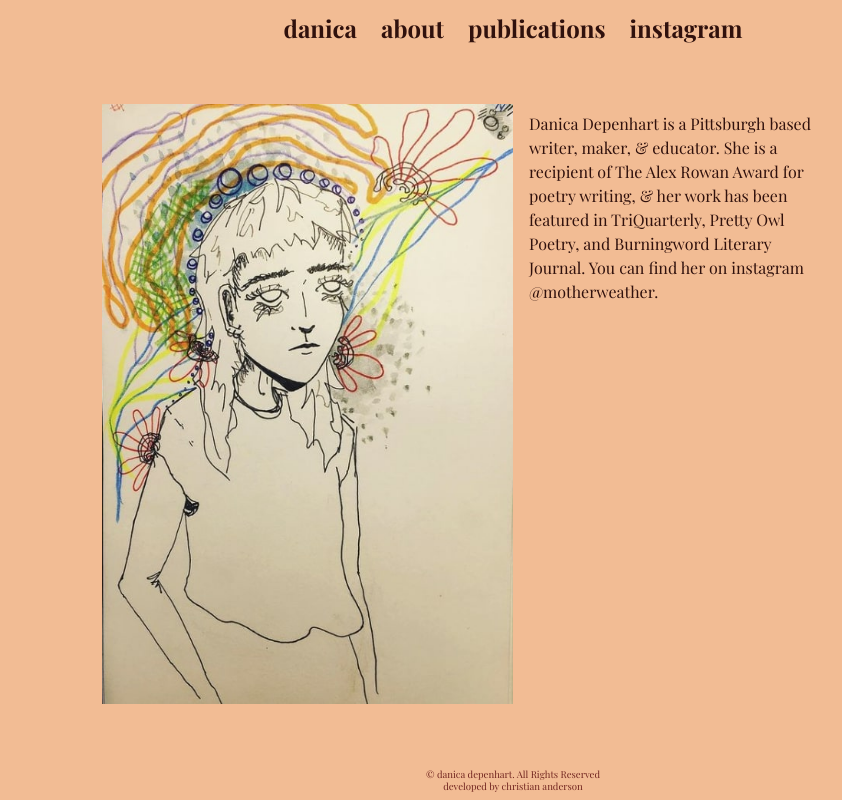
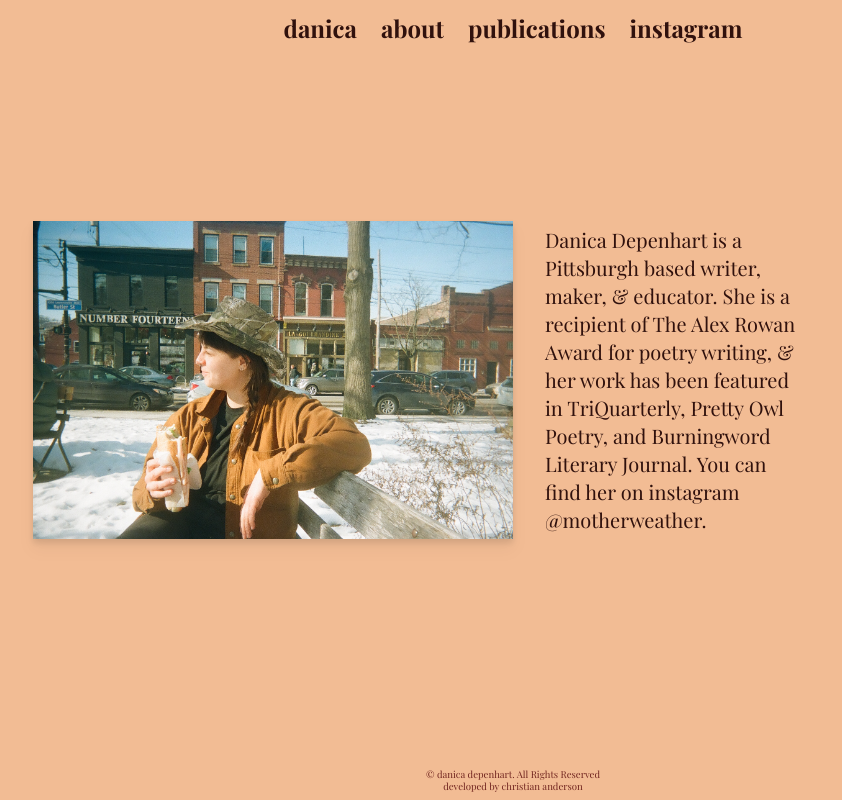
Before and after one commit to somecallmehans/danica-depenhart-web, a Next.js app in the folder danica-depenhart-web/: page /About in a window 1280 px wide. Shown: the whole page, without its empty margins (127-969 px from the left). Built offline with nearby package versions, Linux system fonts and the light colour scheme; a web font is replaced by a local one.

Commit message:
updated about section

```diff
--- a/danica-depenhart-web/pages/About.js
+++ b/danica-depenhart-web/pages/About.js
@@ -1,24 +1,24 @@
 import Layout from "../components/Layout";
 import Image from "next/image";
 import Link from "next/link";
-import bdb from "../public/bdb.jpg";
+import bdb from "../public/000224440022.jpg";
 
 export default function About() {
   return (
     <div>
       <Layout>
-        <section className="relative flex flex-col w-full h-full mx-auto mt-8 md:flex-row md:w-3/4">
-          <div className="md:w-1/2 h-[300px] md:h-[600px] p-4 relative">
+        <section className="relative flex flex-col w-full h-full mx-auto mt-2 md:flex-row md:w-3/4">
+          <div className="md:w-1/2 min-h-[300px] min-w-[200px] md:min-h-[600px] p-4 drop-shadow-lg">
             <Image
               src={bdb}
               alt="Danica image"
               layout="fill"
               objectFit="contain"
-              className="md:object-right"
+              className="md:object-right min-h-[300px] min-w-[200px]"
             />
           </div>
-          <div className="mt-2 md:w-1/2">
-            <p className="px-4 text-[#30110d] md:w-2/3">
+          <div className="md:w-1/2 md:my-auto">
+            <p className="px-8 text-[#30110d] text-xl w-full lg:w-2/3 2xl:w-1/2">
               Danica Depenhart is a Pittsburgh based writer, maker, & educator.
               She is a recipient of The Alex Rowan Award for poetry writing, &
               her work has been featured in TriQuarterly, Pretty Owl Poetry, and
--- a/danica-depenhart-web/styles/main.css
+++ b/danica-depenhart-web/styles/main.css
@@ -490,14 +490,14 @@ body {
   margin-top: 2.75rem;
   margin-bottom: 2.75rem;
 }
-.mt-8 {
-  margin-top: 2rem;
-}
 .mt-2 {
   margin-top: 0.5rem;
 }
 .mb-0 {
   margin-bottom: 0px;
+}
+.mt-8 {
+  margin-top: 2rem;
 }
 .mb-16 {
   margin-bottom: 4rem;
@@ -517,9 +517,6 @@ body {
 .h-full {
   height: 100%;
 }
-.h-\[300px\] {
-  height: 300px;
-}
 .h-fit {
   height: -webkit-fit-content;
   height: -moz-fit-content;
@@ -537,6 +534,9 @@ body {
 .h-0 {
   height: 0px;
 }
+.min-h-\[300px\] {
+  min-height: 300px;
+}
 .w-full {
   width: 100%;
 }
@@ -545,6 +545,9 @@ body {
 }
 .w-20 {
   width: 5rem;
+}
+.min-w-\[200px\] {
+  min-width: 200px;
 }
 .flex-row {
   flex-direction: row;
@@ -579,9 +582,9 @@ body {
 .p-3 {
   padding: 0.75rem;
 }
-.px-4 {
-  padding-left: 1rem;
-  padding-right: 1rem;
+.px-8 {
+  padding-left: 2rem;
+  padding-right: 2rem;
 }
 .px-2 {
   padding-left: 0.5rem;
@@ -609,6 +612,10 @@ body {
   font-size: 3.75rem;
   line-height: 1;
 }
+.text-xl {
+  font-size: 1.25rem;
+  line-height: 1.75rem;
+}
 .text-xxs {
   font-size: 0.6rem;
   line-height: 0.75rem;
@@ -632,6 +639,14 @@ body {
   --tw-text-opacity: 1;
   color: rgb(242 188 148 / var(--tw-text-opacity));
 }
+.drop-shadow-lg {
+  --tw-drop-shadow: drop-shadow(0 10px 8px rgb(0 0 0 / 0.04)) drop-shadow(0 4px 3px rgb(0 0 0 / 0.1));
+  filter: var(--tw-blur) var(--tw-brightness) var(--tw-contrast) var(--tw-grayscale) var(--tw-hue-rotate) var(--tw-invert) var(--tw-saturate) var(--tw-sepia) var(--tw-drop-shadow);
+}
+.drop-shadow-md {
+  --tw-drop-shadow: drop-shadow(0 4px 3px rgb(0 0 0 / 0.07)) drop-shadow(0 2px 2px rgb(0 0 0 / 0.06));
+  filter: var(--tw-blur) var(--tw-brightness) var(--tw-contrast) var(--tw-grayscale) var(--tw-hue-rotate) var(--tw-invert) var(--tw-saturate) var(--tw-sepia) var(--tw-drop-shadow);
+}
 .hover\:text-\[\#722620\]:hover {
   --tw-text-opacity: 1;
   color: rgb(114 38 32 / var(--tw-text-opacity));
@@ -650,6 +665,11 @@ body {
     margin: auto;
   }
 
+  .md\:my-auto {
+    margin-top: auto;
+    margin-bottom: auto;
+  }
+
   .md\:hidden {
     display: none;
   }
@@ -658,16 +678,16 @@ body {
     height: 600px;
   }
 
+  .md\:min-h-\[600px\] {
+    min-height: 600px;
+  }
+
   .md\:w-3\/4 {
     width: 75%;
   }
 
   .md\:w-1\/2 {
     width: 50%;
-  }
-
-  .md\:w-2\/3 {
-    width: 66.666667%;
   }
 
   .md\:w-3\/6 {
@@ -693,7 +713,17 @@ body {
 }
 @media (min-width: 1024px) {
 
+  .lg\:w-2\/3 {
+    width: 66.666667%;
+  }
+
   .lg\:w-auto {
     width: auto;
   }
 }
+@media (min-width: 1536px) {
+
+  .\32xl\:w-1\/2 {
+    width: 50%;
+  }
+}
```
Also changed, not shown: danica-depenhart-web/public/000224440022.jpg (added).
